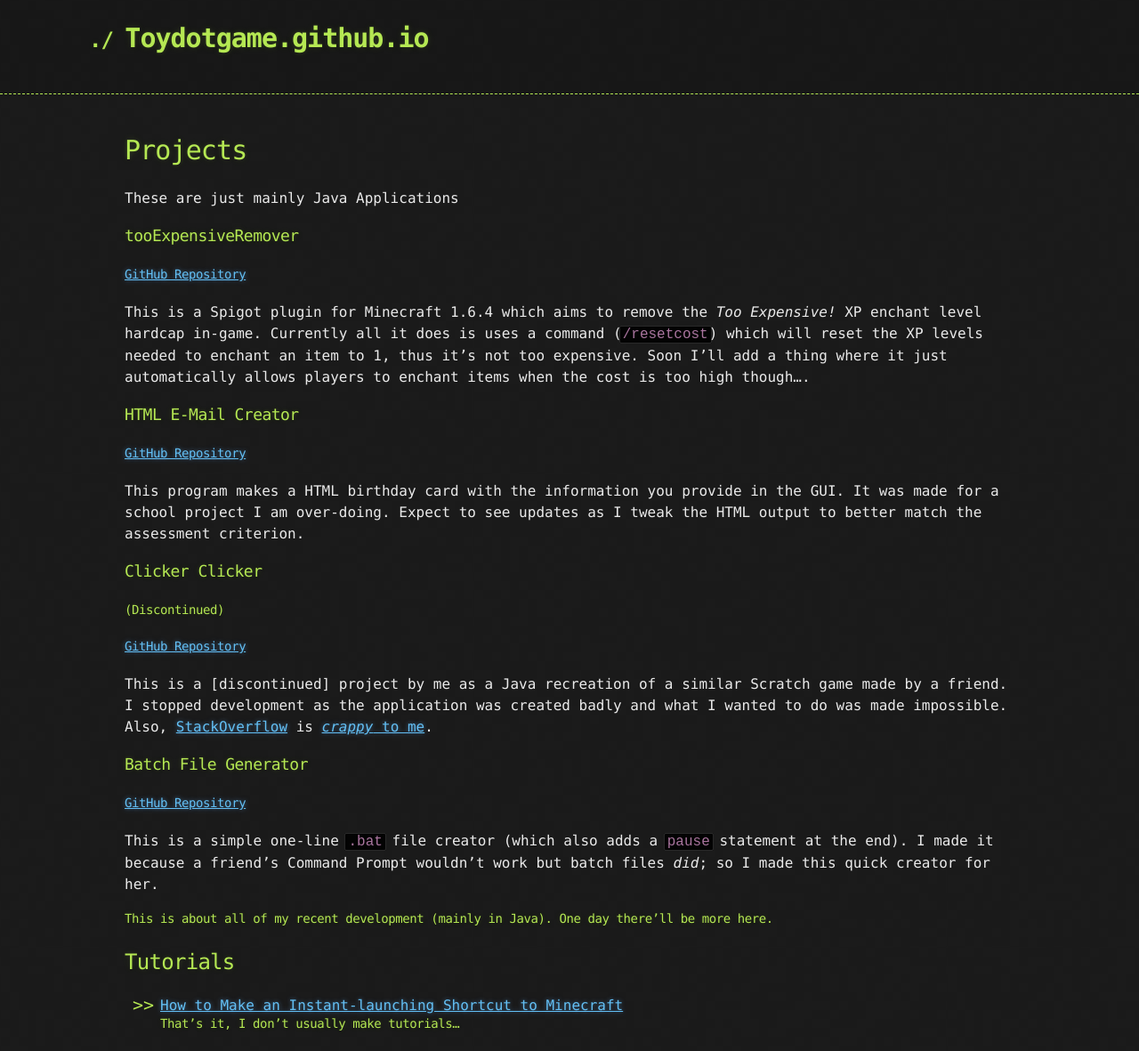
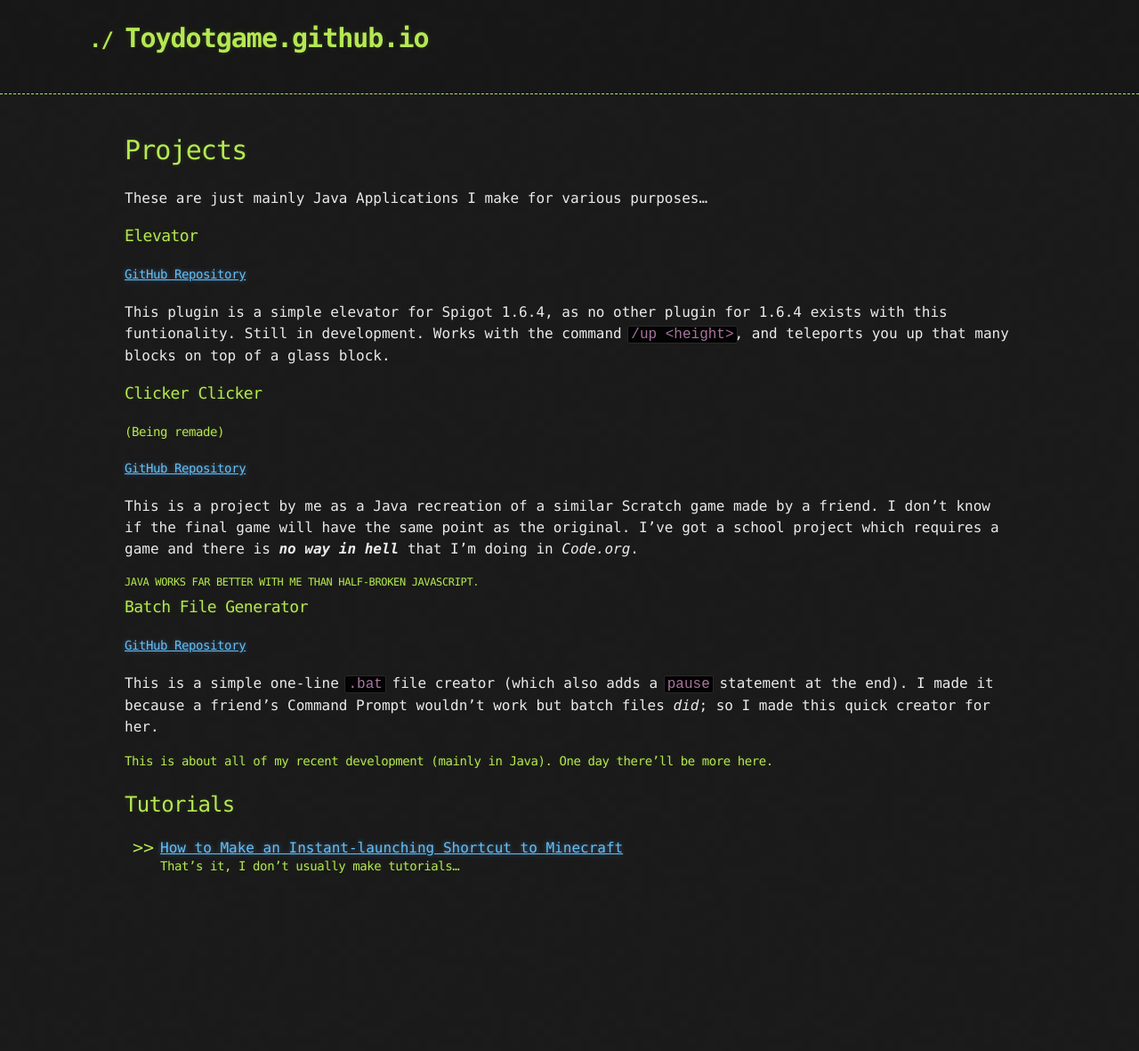
Before and after one commit to Toydotgame/Toydotgame.github.io, a Jekyll site: the page built from projects.md, in a window 1280 px wide. Shown: the whole page at 89% size. Built offline with Jekyll 4.4.1, drawn with Linux system fonts in a browser that asks for light colours; our own code applies the rules of GitHub Pages for plain Markdown files; the repository's description, which GitHub fills in, is left out; after the commit the page ends 1004 px from its top, so only the background shows below that.

Commit message:
Update projects.md

```diff
--- a/projects.md
+++ b/projects.md
@@ -1,19 +1,17 @@
 # Projects
-These are just mainly Java Applications
+These are just mainly Java Applications I make for various purposes...
 
-### tooExpensiveRemover
-#### [GitHub Repository](https://github.com/Toydotgame/tooExpensiveRemover)
-This is a Spigot plugin for Minecraft 1.6.4 which aims to remove the _Too Expensive!_ XP enchant level hardcap in-game. Currently all it does is uses a command (`/resetcost`) which will reset the XP levels needed to enchant an item to 1, thus it's not too expensive. Soon I'll add a thing where it just automatically allows players to enchant items when the cost is too high though....
-
-### HTML E-Mail Creator
-#### [GitHub Repository](https://github.com/Toydotgame/emailHTMLGenerator)
-This program makes a HTML birthday card with the information you provide in the GUI. It was made for a school project I am over-doing.
-Expect to see updates as I tweak the HTML output to better match the assessment criterion.
+### Elevator
+#### [GitHub Repository](https://github.com/Toydotgame/elevator)
+This plugin is a simple elevator for Spigot 1.6.4, as no other plugin for 1.6.4 exists with this funtionality. Still in development.
+Works with the command `/up <height>`, and teleports you up that many blocks on top of a glass block.
 
 ### Clicker Clicker
-#### (Discontinued)
+#### (Being remade)
 #### [GitHub Repository](https://github.com/Toydotgame/ClickerClicker)
-This is a \[discontinued\] project by me as a Java recreation of a similar Scratch game made by a friend. I stopped development as the application was created badly and what I wanted to do was made impossible. Also, [StackOverflow](https://stackoverflow.com/questions/62480554/whats-a-simple-way-to-slow-down-a-loop) is [_crappy_ to me](https://stackoverflow.com/questions/62727185/how-can-i-make-a-slow-loop).
+This is a project by me as a Java recreation of a similar Scratch game made by a friend. I don't know if the final game will have the same point as the original.
+I've got a school project which requires a game and there is **_no way in hell_** that I'm doing in _Code.org_.
+##### Java works far better with me than half-broken JavaScript.
 
 ### Batch File Generator
 #### [GitHub Repository](https://github.com/Toydotgame/batFileGenerator)
```
